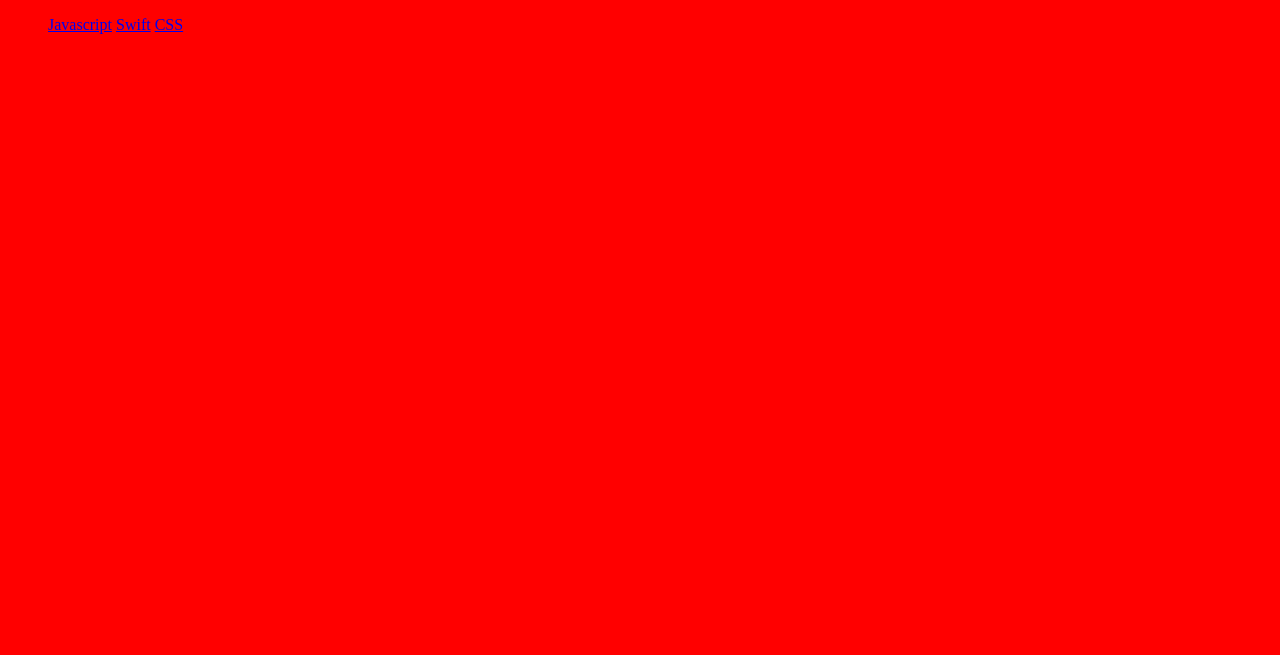
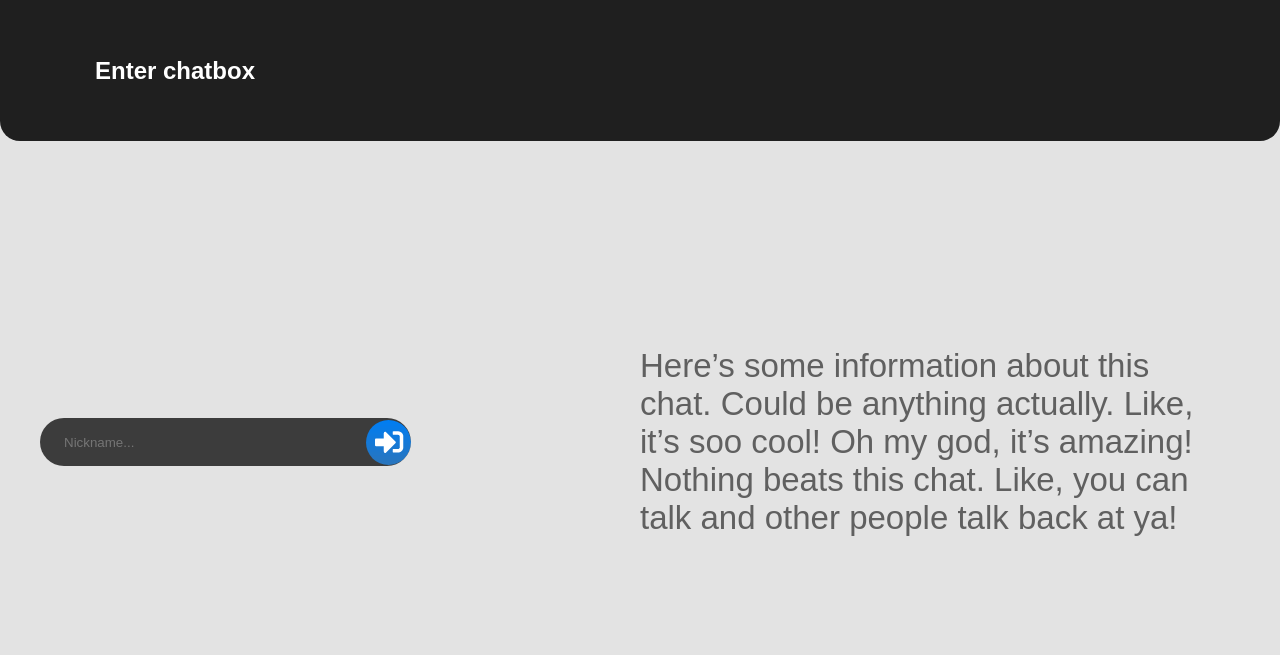
Before and after one commit to GoobyTheBOI/Chat, a website built with webpack: page public/index.html in a window 1280 px wide. Built offline with nearby package versions, Linux system fonts and the light colour scheme.

Commit message:
WIP: Nickname page

```diff
--- a/package.json
+++ b/package.json
@@ -24,6 +24,7 @@
     "@babel/preset-env": "^7.10.0",
     "babel-loader": "^8.1.0",
     "css-loader": "^3.5.3",
+    "file-loader": "^6.0.0",
     "node-sass": "^4.14.1",
     "nodemon": "^2.0.3",
     "sass": "^1.26.5",
--- a/public/index.html
+++ b/public/index.html
@@ -6,11 +6,30 @@
         <title>Chatter</title>
     </head>
     <body>
-        <ul>
+        <nav class="menu">
+            <h1 class="menu__title">Enter chatbox</h1>
+        </nav>
+
+        <div class="container-el">
+            <div class="nickname">
+                <input class="nickname__input" placeholder="Nickname..." type="text">
+            </div>
+            <div style="width: 49%;  float: left;" >
+                <p class="information">
+                    Here’s some information about this chat.
+                    Could be anything actually. Like, it’s soo
+                    cool! Oh my god, it’s amazing! Nothing
+                    beats this chat. Like, you can talk and
+                    other people talk back at ya!
+                </p>
+            </div>
+        </div>
+
+        <!-- <ul>
             <a href="/javascript">Javascript</a>
             <a href="/swift">Swift</a>
             <a href="/css">CSS</a>
-        </ul>
+        </ul> -->
         <script src="https://code.jquery.com/jquery-3.5.1.min.js" integrity="sha256-9/aliU8dGd2tb6OSsuzixeV4y/faTqgFtohetphbbj0=" crossorigin="anonymous"></script>
         <script src="main.bundle.js"></script>
     </body>
--- a/src/main.js
+++ b/src/main.js
@@ -1,2 +1,2 @@
 import './scss/style.scss';
-alert('This is commander Ecma, reporting for duty!');
+import './img/login-button.png';
--- /dev/null
+++ b/src/scss/_menu.scss
@@ -0,0 +1,14 @@
+.menu{
+    height: 141px;
+    display: flex;
+    align-items: center;
+    background-color: #1F1F1F;
+    border-bottom-left-radius: 20px;
+    border-bottom-right-radius: 20px;
+
+    &__title{
+        font-family: Arial, sans-serif;
+        color: #fff;
+        padding-left: 95px;
+    }
+}
--- a/src/scss/style.scss
+++ b/src/scss/style.scss
@@ -1,5 +1,44 @@
-$body-color: red;
+@import './menu';
 
-body {
-  background-color: $body-color;
+*{
+  margin: 0;
+  padding: 0;
+  box-sizing: border-box;
 }
+
+.container-el{
+  max-width: 1200px;
+  margin: 0 auto;
+  padding-top: 206px;
+
+
+  .nickname{
+    width: 50%;
+    float: left;
+    padding-top: 71px;
+
+    &__input{
+      background: url(../img/login-button.png);
+      background-repeat: no-repeat;
+      background-position: right;
+      border: none;
+      border-radius: 25px;
+      background-color: #3C3C3C;
+      color: #fff;
+      height: 34px;
+      padding: 24px;
+      width: 371px;
+    }
+  }
+
+  .information{
+      height: 229pt;
+      font-family: Arial, sans-serif;
+      color: #606060;
+      font-size: 33px;
+    }
+}
+
+body{
+  background-color: #E3E3E3;
+}
--- a/webpack.config.js
+++ b/webpack.config.js
@@ -40,6 +40,12 @@ module.exports = {
           'sass-loader',
         ],
       },
+      {
+         test: /\.(png|svg|jpg|gif)$/,
+         use: [
+           'file-loader',
+         ],
+       },
     ],
   },
   plugins: [
```
Also changed, not shown: src/img/login-button.png (added), 1 other file.
